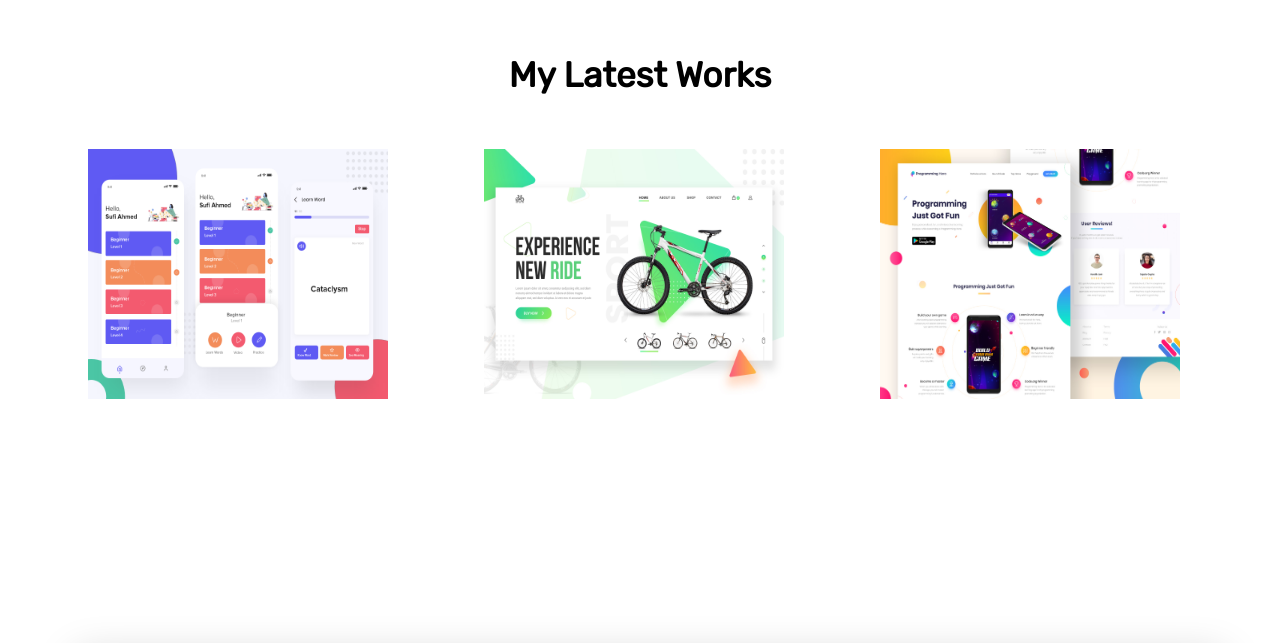
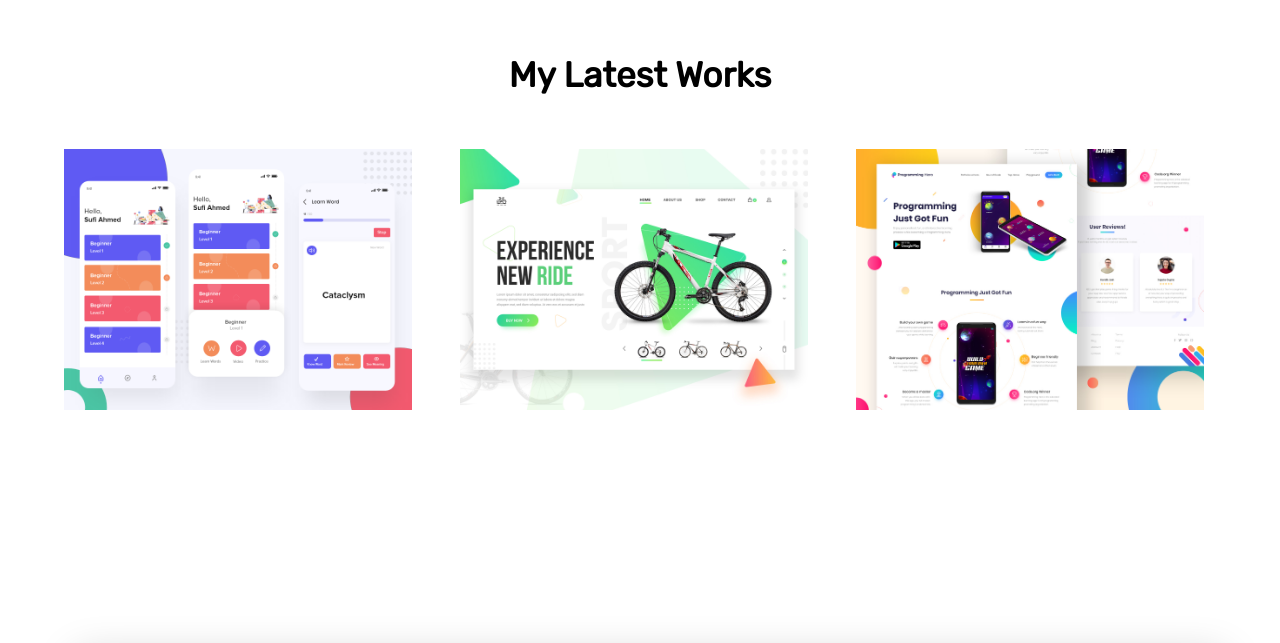
Before and after one commit to subreena/assignment-one, a plain HTML site: page index.html in a window 1280 px wide. Shown: the part 1595-2238 px from the top of the page. Drawn offline with Linux system fonts and the light colour scheme.

Commit message:
slight changes

```diff
--- a/style.css
+++ b/style.css
@@ -105,8 +105,8 @@ section{
 }
 
 .work-images img{
-    width: 300px;
-    height: 250px;
+    width: 100%;
+
 
 }
 
```
